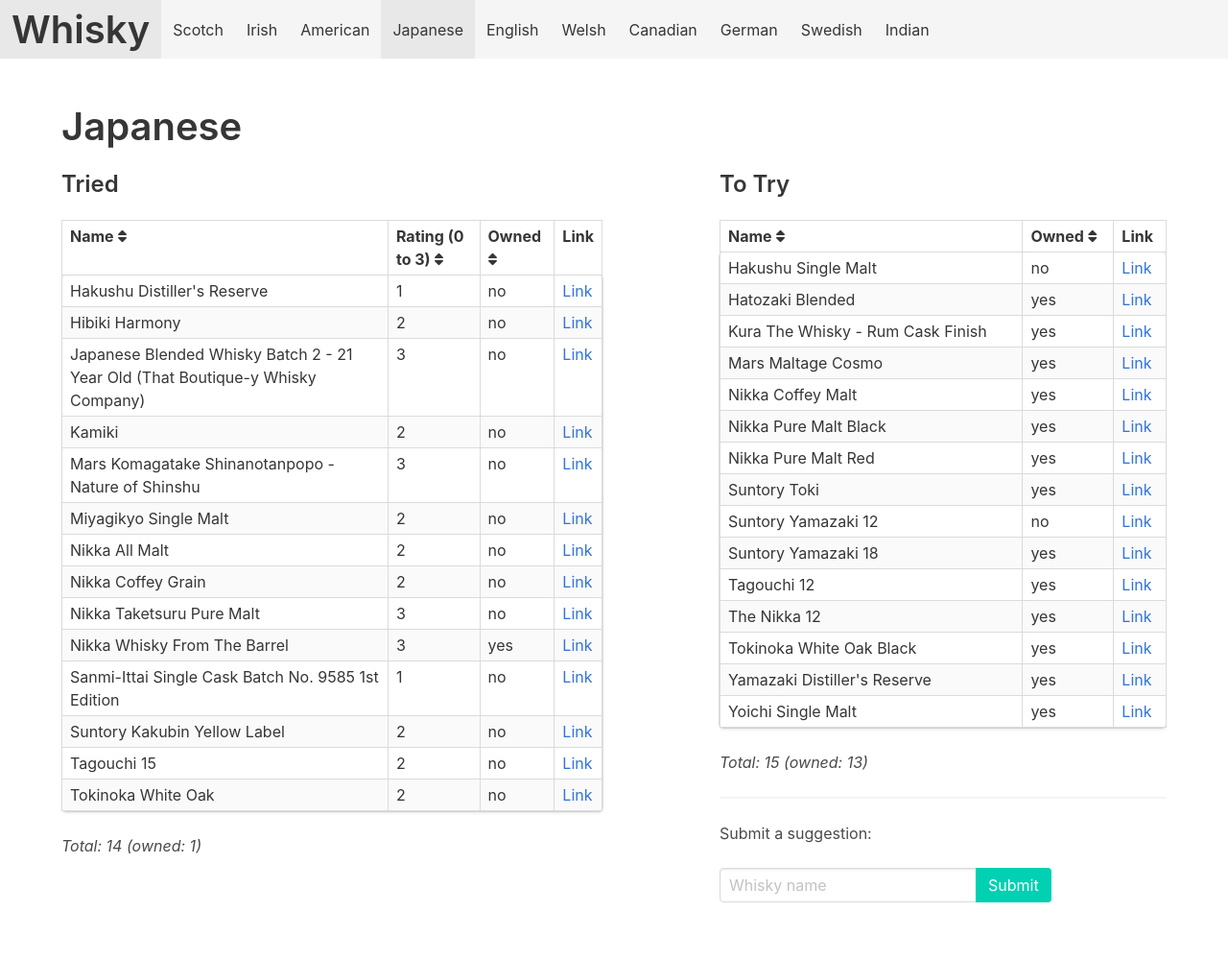
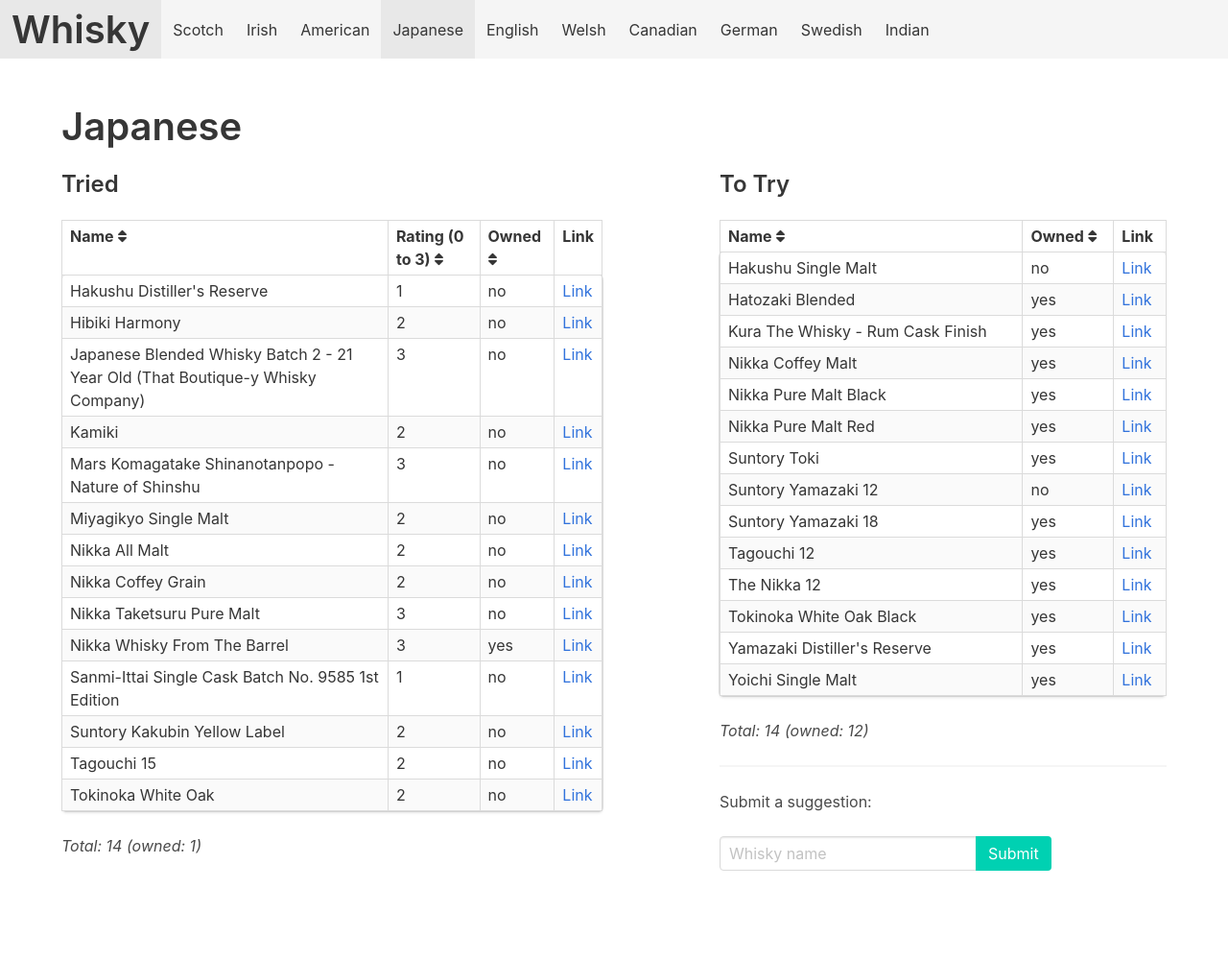
Before and after one commit to grega/whisky, a Jekyll site: the page built from japanese.html, in a window 1280 px wide. Shown: the whole page at 96% size. Built offline with Jekyll 4.4.1, drawn with Linux system fonts in a browser that asks for light colours; nearby versions of some CDN libraries; after the commit the page ends 967 px from its top, so only the background shows below that.

Commit message:
Update to_try.yml

```diff
--- a/_data/japanese/to_try.yml
+++ b/_data/japanese/to_try.yml
@@ -20,8 +20,6 @@
   owned: true
 - name: Yamazaki Distiller's Reserve
   owned: true
-- name: Mars Maltage Cosmo
-  owned: true
 - name: Kura The Whisky - Rum Cask Finish
   owned: true
 - name: Suntory Yamazaki 18
```
